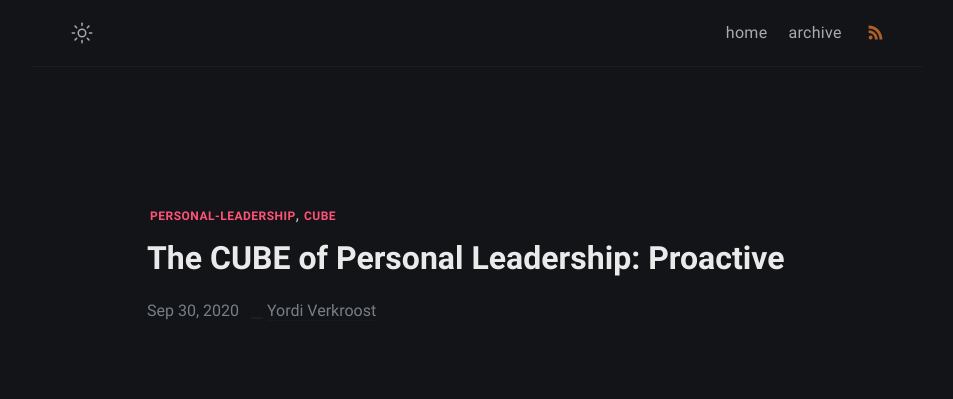
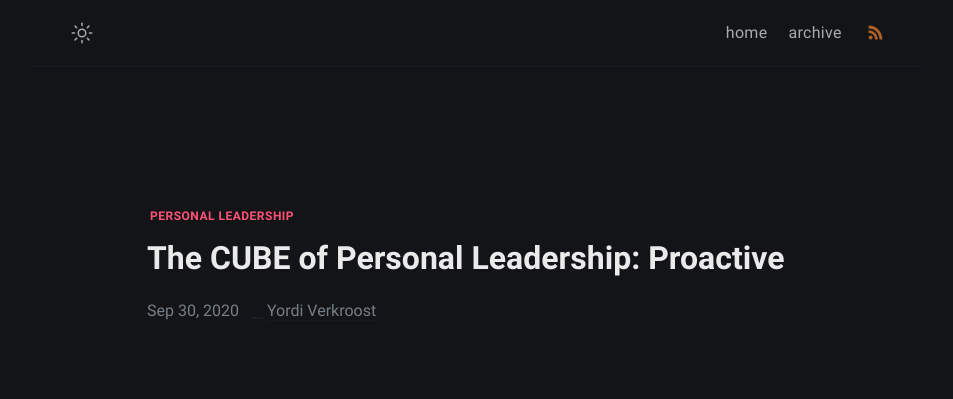
Before and after one commit to heymichal/heymichal.github.io, a Jekyll site: the page built from _posts/2020-09-30-the-cube-of-personal-leadership-proactive.markdown, in a window 1280 px wide. Shown: the top 399 px of the page, without its empty margins (163-1116 px from the left). Built offline with Jekyll 4.4.1, drawn with Linux system fonts in a browser that asks for light colours.

Commit message:
Update from Forestry.io Yordi Verkroost updated _posts/2020-09-30-the-cube-of-personal-leadership-proactive.markdown

```diff
--- a/_posts/2020-09-30-the-cube-of-personal-leadership-proactive.markdown
+++ b/_posts/2020-09-30-the-cube-of-personal-leadership-proactive.markdown
@@ -1,12 +1,11 @@
 ---
 title: 'The CUBE of Personal Leadership: Proactive'
 layout: post
-date: '2020-09-30 13:25:00 +0200'
+date: 2020-09-30 13:25:00 +0200
 tags:
-- personal-leadership
-- cube
+- Personal Leadership
+
 ---
-
 There are two roads you can walk when you want to change something.
 
 The first is the Road of Permission. On this road, you can only initiate change by asking for permission from the people in charge. For example, a developer can only start on a new feature after it is approved by the team lead.
```
